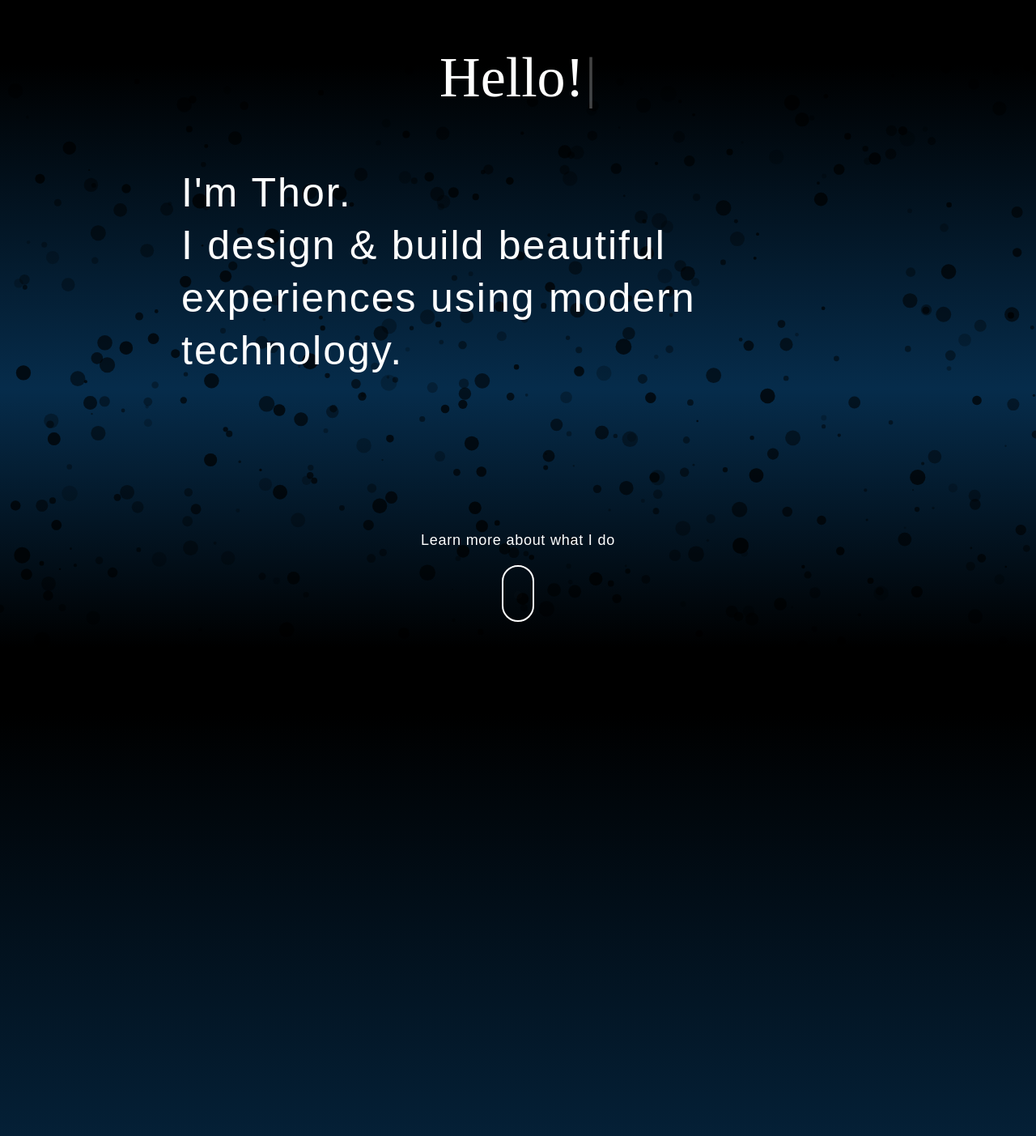
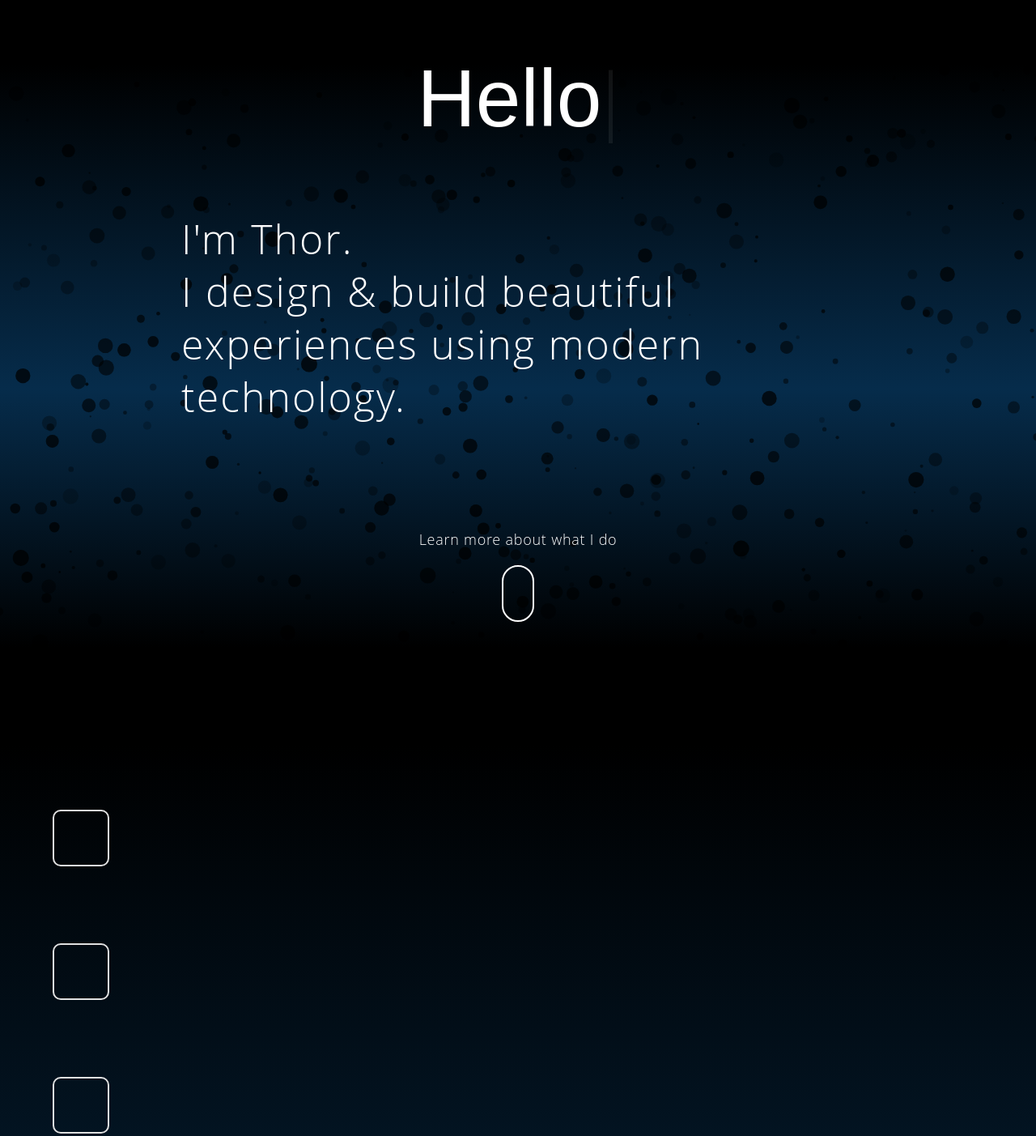
Before and after one commit to ThorWurtzner/portfolio-gatsby, a Gatsby site: page / in a window 1280 px wide. Shown: the top 1403 px of the page at 81% size. Built offline with nearby package versions, Linux system fonts and the light colour scheme; Gatsby itself is replaced by a stand-in of ours.

Commit message:
added fonts and nav bar tweaks

```diff
--- a/gatsby-config.js
+++ b/gatsby-config.js
@@ -11,5 +11,21 @@
     `gatsby-plugin-image`,
     `gatsby-transformer-sharp`,
     `gatsby-plugin-sharp`,
-  ],
+    {
+      resolve: `gatsby-plugin-google-fonts-v2`,
+      options: {
+        fonts: [
+          {
+            family: "montserrat"
+          },
+          {
+            family: "open Sans"
+          },
+          {
+            family: "indie flower"
+          }
+        ],
+      }
+    }
+  ]
 }
--- a/package.json
+++ b/package.json
@@ -7,6 +7,7 @@
   "dependencies": {
     "gatsby": "^4.11.1",
     "gatsby-plugin-gatsby-cloud": "^4.11.1",
+    "gatsby-plugin-google-fonts-v2": "^1.0.0",
     "gatsby-plugin-image": "^2.11.1",
     "gatsby-plugin-manifest": "^4.11.1",
     "gatsby-plugin-offline": "^5.11.1",
--- a/src/components/Introduction/Introduction.js
+++ b/src/components/Introduction/Introduction.js
@@ -536,15 +536,12 @@
                 />
             </section>
             <section class="headerIntroduction__mainText">
-                <h1 class="mainText--font">I'm Thor.</h1>
-                <h1 class="mainText--font">I design & build beautiful experiences using modern technology.
-                {/* <span class="typewriterEffect"></span> */}
-                </h1>
+                <h1 class="headerIntroduction__mainText--font">I'm Thor.</h1>
+                <h1 class="headerIntroduction__mainText--font">I design & build beautiful experiences using modern technology.</h1>
             </section>
             <section class="headerIntroduction__linkWrapper">
-                <a class="linkWrapper__link" href="#mainContent">
+                <a class="headerIntroduction__linkWrapper__link" href="#main">
                     Learn more about what I do <br/>
-                    {/* <i class="fas fa-chevron-down linkWrapper__icon"></i> */}
                     <div class="mouse"></div>
                 </a>
             </section>
--- a/src/components/Introduction/Introduction.scss
+++ b/src/components/Introduction/Introduction.scss
@@ -14,7 +14,7 @@
     display: flex;
     flex-direction: column;
     align-items: center;
-    z-index: 7;
+    z-index: 9000;
 }
 
 .headerIntroduction__overlay {
@@ -26,36 +26,17 @@
 }
 
 .headerIntroduction__greetings {
-    padding-top: 7vh;
-    display: flex;
-    align-items: flex-end;
-    justify-content: center;
+    padding-top: 8vh;
     z-index: 2;
     color: #fff;
-    font-family: 'Nanum Pen Script', cursive;
-    font-size: clamp(40px, 10vw, 70px);
-    font-weight: lighter;
-    margin-bottom: 3%;
-}
+    font-size: clamp(60px, 10vw, 100px);
+    // font-weight: lighter;
+    margin-bottom: 4%;
 
-.greetings__divider {
-    margin: 0 0.2em;
-    font-size: 6em;
+    .Typewriter__wrapper {
+        font-family: 'Montserrat', sans-serif;
         color: #fff;
     }
-
-.greetings__english {
-    color: var(--green);
-}
-
-.greetings__danish {
-    color: var(--light-blue);
-}
-
-.--greetings__font {
-    font-family: 'Nanum Pen Script', cursive;
-    font-size: clamp(70px, 13vw, 130px);
-    font-weight: lighter;
 }
 
 .headerIntroduction__mainText {
@@ -64,30 +45,19 @@
     padding-top: 2em;
     z-index: 2;
     position: relative;
-}
 
-.mainText--font {
-    font-family: 'sansationBold', sans-serif;
+    &--font {
+        font-family: 'Open Sans', sans-serif;
         font-size: clamp(35px, 5vw, 50px);
         letter-spacing: 0.04em;
         word-spacing: 0.01em;
         line-height: 1.3em;
         color: #fff;
-    font-weight: normal;
-    /* text-align: center; */
+        font-weight: 300;
+        // text-align: center;
+    }
 }
 
-.typewriterEffect {
-    border-right: 3px solid #fff;
-    padding-top: -1em;
-    margin-left: 0.05em;
-    animation: blink-caret 1s step-end infinite;
-}
-
-@keyframes blink-caret {
-    from, to { border-color: transparent }
-    50% { border-color: #fff; }
-  }
 
 .headerIntroduction__linkWrapper {
     width: 100%;
@@ -96,10 +66,9 @@
     display: flex;
     justify-content: center;
     z-index: 1;
-}
 
-.linkWrapper__link {
-    font-family: 'sansationReg', sans-serif;
+    &__link {
+        font-family: 'Open Sans', sans-serif;
         letter-spacing: 0.04em;
         word-spacing: 0.01em;
         text-decoration: none;
@@ -110,13 +79,6 @@
         position: relative;
         z-index: 2;
     }
-
-.linkWrapper__icon {
-    font-size: 1.5em;
-    position: relative;
-    z-index: 2;
-    margin-top: 0.5em;
-    animation: bounce 2s infinite ease-in-out;
 }
 
 .mouse {
@@ -159,11 +121,6 @@
 
 
 @media screen and (min-width: 710px) {
-    /* .headerIntroduction {
-        background-position: 0;
-    } */
-
-
 
     .headerIntroduction__mainText {
         width: 65%;
@@ -184,17 +141,3 @@
         padding-top: .5%;
     }
 }
-
-/* @media screen and (min-height: 900px) {
-    .linkWrapper__link {
-        font-size: 1.5em;
-    }
-
-    .--greetings__font {
-        font-size: 8em;
-    }
-
-    .mainText--font {
-        font-size: 4em;
-    }
-} */
--- a/src/components/Navigation/Navigation.js
+++ b/src/components/Navigation/Navigation.js
@@ -6,9 +6,11 @@
 
     return (
         <nav className="navigation">
-            <div>My work</div>
-            <div>About me</div>
-            <div>Contact</div>
+            <div className="navigation__wrapper">
+                <div></div>
+                <div></div>
+                <div></div>
+            </div>
         </nav>
     )
 }
--- a/src/components/Navigation/Navigation.scss
+++ b/src/components/Navigation/Navigation.scss
@@ -1,27 +1,26 @@
 
 .navigation {
-    position: fixed;
-    left: 300px;
-    bottom: calc(50% - 200px);
-    height: 300px;
+    position: sticky;
+    top: 0;
+    left: 0;
+    height: 100vh;
     width: 200px;
-    z-index: 1;
     color: #fff;
+    display: flex;
+    align-items: center;
+    justify-content: center;
 
-    display: flex;
-    flex-direction: column;
-    justify-content: space-evenly;
-    align-items: flex-start;
-    border-left: 2px solid blue;
-    padding-left: 25px;
+    &__wrapper {
+        height: 400px;
+        display: flex;
+        flex-direction: column;
+        justify-content: space-between;
 
-    div {
-        // width: 70px;
-        // height: 70px;
-        // border: 3px solid rgb(224, 224, 224);
-        // border-radius: 7px;
-        color: #fff;
-        font-size: 30px;
-        font-family: "sansationBold", sans-serif;
+        div {
+            width: 70px;
+            height: 70px;
+            border: 2px solid rgb(224, 224, 224);
+            border-radius: 10px;
+        }
     }
 }
--- a/src/pages/index.js
+++ b/src/pages/index.js
@@ -7,8 +7,8 @@
   return (
     <div className="App">
       <Introduction />
-      <main className="main">
-        {/* <Navigation /> */}
+      <main className="main" id="main">
+        <Navigation />
       </main>
     </div>
   )
--- a/src/pages/index.scss
+++ b/src/pages/index.scss
@@ -1,8 +1,11 @@
-
 * {
     margin: 0;
     padding: 0;
     box-sizing: border-box;
+}
+
+html {
+    scroll-behavior: smooth;
 }
 
 img {
@@ -10,6 +13,6 @@
 }
 
 .main {
-    min-height: 100vh;
+    min-height: 150vh;
     background: linear-gradient(to bottom, #000 10%, rgb(6, 44, 75));
 }
```
Also changed, not shown: 1 other file. Lines whose indentation alone changed are shown as unchanged.
